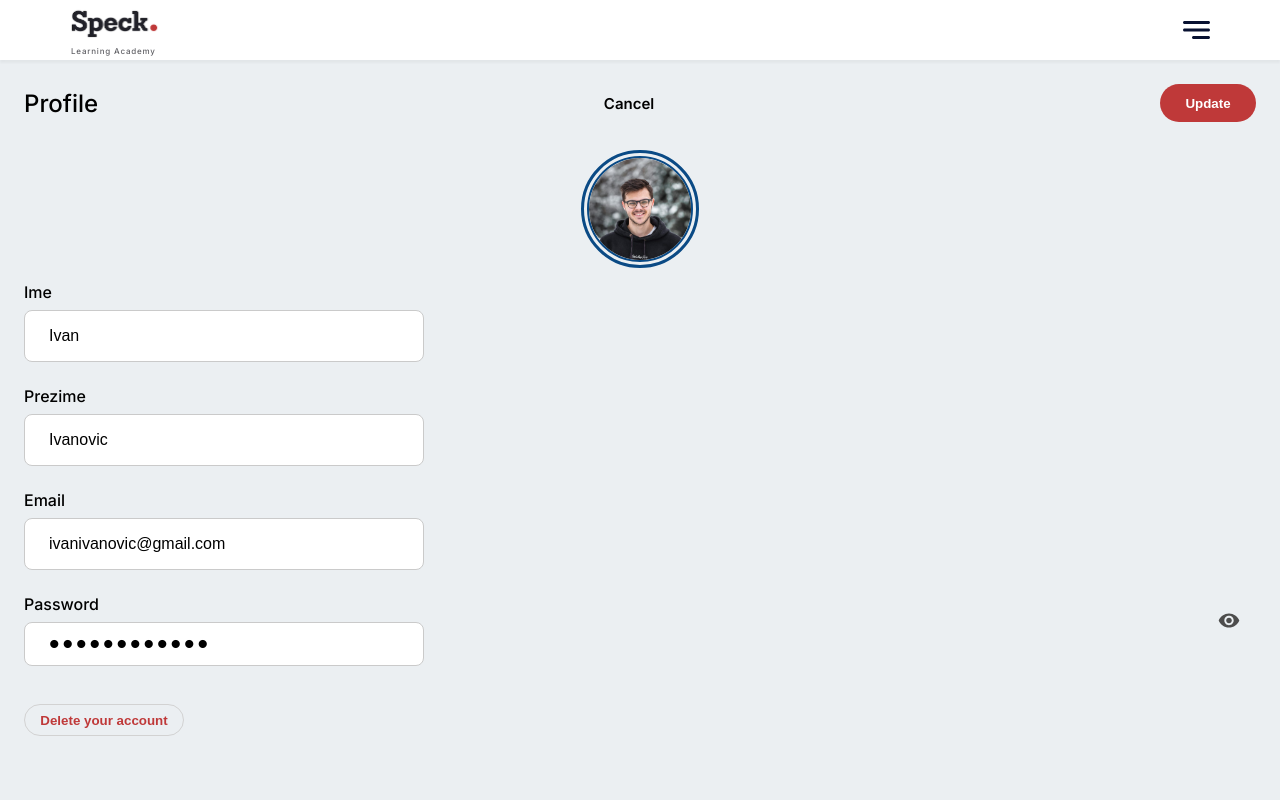
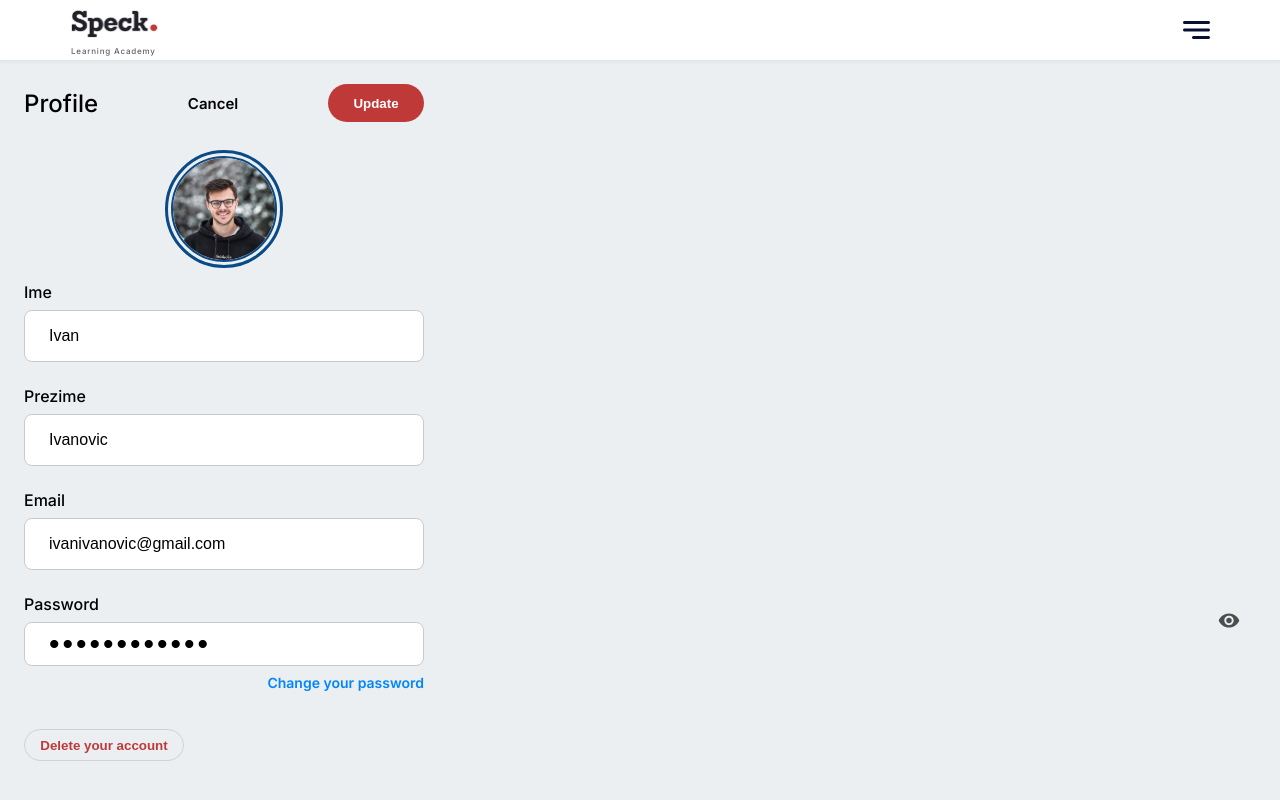
Before and after one commit to Tin21/Speck-Teamwork, a React (Vite) app: page /profile in a window 1280 px wide. Both pictures are taken after a click on the button "Edit". Built offline with nearby package versions, Linux system fonts and the light colour scheme.

Commit message:
Finished profile page for mobile version

```diff
--- a/src/components/Profile/Profile.jsx
+++ b/src/components/Profile/Profile.jsx
@@ -11,6 +11,8 @@ import {
   UserAvatar,
   ProfileWrapper,
   VisibleIcon,
+  PassChangeWrapper,
+  PassChangeLink,
 } from './ProfileStyle';
 import { Formik } from 'formik';
 import {
@@ -19,12 +21,19 @@ import {
   RequiredField,
   Form,
   FormRow,
+  ErrorMessage,
 } from '../../utils/styles/generalStyles';
 import * as Yup from 'yup';
 
-const Profile = ({ imgSrc, imgAlt, firstName, lastName, email, password }) => {
+const Profile = ({ imgSrc, imgAlt }) => {
   const [update, setUpdate] = useState(false);
   const [passwordVisible, setPasswordVisible] = useState(false);
+  const [user, setUser] = useState({
+    firstName: 'Ivan',
+    lastName: 'Ivanovic',
+    email: 'ivanivanovic@gmail.com',
+    password: '123456789abc',
+  });
 
   const changeUpdate = () => {
     setUpdate(!update);
@@ -34,34 +43,33 @@ const Profile = ({ imgSrc, imgAlt, firstName, lastName, email, password }) => {
     setPasswordVisible(!passwordVisible);
   };
 
+  const changeData = (newData) => {
+    setUser({
+      firstName: newData.firstName,
+      lastName: newData.lastName,
+      email: newData.email,
+      password: newData.password,
+    });
+  };
+
   return (
     <ProfileWrapper>
+      {!update && ( //INITIAL STATE
+        <Formik>
+          {(formik) => (
+            <Form>
               <TitleWrapper>
                 <Title>Profile</Title>
-        {!update && (
                 <ButtonWrapper>
-            <ProfileButton onClick={() => changeUpdate()}>Edit</ProfileButton>
-          </ButtonWrapper>
-        )}
-        {update && (
-          <>
-            <Cancel onClick={() => changeUpdate()}>Cancel</Cancel>
-            <ButtonWrapper isUpdate>
                   <ProfileButton onClick={() => changeUpdate()}>
-                Update
+                    Edit
                   </ProfileButton>
                 </ButtonWrapper>
-          </>
-        )}
               </TitleWrapper>
               <PictureWrapper>
                 <UserAvatar src={imgSrc} alt={imgAlt} />
                 <PictureFrame />
               </PictureWrapper>
-      {!update && ( //INITIAL STATE
-        <Formik>
-          {(formik) => (
-            <Form>
               <FormRow>
                 <InputLabel isDisabled htmlFor="firstName">
                   Ime
@@ -70,9 +78,10 @@ const Profile = ({ imgSrc, imgAlt, firstName, lastName, email, password }) => {
                   isDisabled
                   type="text"
                   name="firstName"
-                  value={firstName}
+                  value={user.firstName}
                   disabled
                 />
+                <ErrorMessage component={'div'} name="firstName" />
               </FormRow>
               <FormRow>
                 <InputLabel isDisabled htmlFor="lastName">
@@ -82,9 +91,10 @@ const Profile = ({ imgSrc, imgAlt, firstName, lastName, email, password }) => {
                   isDisabled
                   type="text"
                   name="lastName"
-                  value={lastName}
+                  value={user.lastName}
                   disabled
                 />
+                <ErrorMessage component={'div'} name="lastName" />
               </FormRow>
               <FormRow>
                 <InputLabel isDisabled htmlFor="email">
@@ -94,9 +104,10 @@ const Profile = ({ imgSrc, imgAlt, firstName, lastName, email, password }) => {
                   isDisabled
                   type="text"
                   name="email"
-                  value={email}
+                  value={user.email}
                   disabled
                 />
+                <ErrorMessage component={'div'} name="email" />
               </FormRow>
               <FormRow>
                 <InputLabel isDisabled htmlFor="password">
@@ -108,9 +119,10 @@ const Profile = ({ imgSrc, imgAlt, firstName, lastName, email, password }) => {
                   isDisabled
                   type="password"
                   name="password"
-                  value={password}
+                  value={user.password}
                   disabled
                 />
+                <ErrorMessage component={'div'} name="password" />
               </FormRow>
               <FormRow>
                 <ProfileButton disabled isSecondaryDisabled>
@@ -122,36 +134,75 @@ const Profile = ({ imgSrc, imgAlt, firstName, lastName, email, password }) => {
         </Formik>
       )}
       {update && ( //UPDATING
-        <Formik>
+        <Formik
+          initialValues={{
+            firstName: `${user.firstName}`,
+            lastName: `${user.lastName}`,
+            email: `${user.email}`,
+            password: `${user.password}`,
+          }}
+          validationSchema={Yup.object({
+            firstName: Yup.string()
+              .required('First name is required')
+              .min(3, 'First name must be at least 3 characters long'),
+            lastName: Yup.string()
+              .required('Last name is required')
+              .min(3, 'Last name must be at least 3 characters long'),
+            email: Yup.string()
+              .required('Email is required')
+              .email('Invalid email adress'),
+          })}
+          onSubmit={(values, { setSubmitting, resetForm }) => {
+            const newData = {
+              firstName: values.firstName,
+              lastName: values.lastName,
+              email: values.email,
+              password: values.password,
+            };
+            changeUpdate();
+            setSubmitting();
+            changeData(newData);
+            resetForm();
+          }}
+        >
           {(formik) => (
             <Form>
+              <TitleWrapper>
+                <Title>Profile</Title>
+                <Cancel onClick={() => changeUpdate()}>Cancel</Cancel>
+                <ButtonWrapper isUpdate>
+                  <ProfileButton
+                    type="submit" /* onClick={() => changeUpdate() }*/
+                  >
+                    Update
+                  </ProfileButton>
+                </ButtonWrapper>
+              </TitleWrapper>
+              <PictureWrapper>
+                <UserAvatar src={imgSrc} alt={imgAlt} />
+                <PictureFrame />
+              </PictureWrapper>
               <FormRow>
                 <InputLabel isEnabled htmlFor="firstName">
                   Ime
                 </InputLabel>
-                <InputField
-                  isEnabled
-                  type="text"
-                  name="firstName"
-                  value={firstName}
-                />
+                <InputField isEnabled type="text" name="firstName" />
+
+                <ErrorMessage component={'div'} name="firstName" />
               </FormRow>
               <FormRow>
                 <InputLabel isEnabled htmlFor="lastName">
                   Prezime
                 </InputLabel>
-                <InputField
-                  isEnabled
-                  type="text"
-                  name="lastName"
-                  value={lastName}
-                />
+                <InputField isEnabled type="text" name="lastName" />
+                <ErrorMessage component={'div'} name="lastName" />
               </FormRow>
               <FormRow>
                 <InputLabel isEnabled htmlFor="email">
                   Email
                 </InputLabel>
-                <InputField isEnabled type="text" name="email" value={email} />
+                <InputField isEnabled type="text" name="email" />
+                <ErrorMessage component={'div'} name="email" />
               </FormRow>
 
               <FormRow>
@@ -165,7 +216,7 @@ const Profile = ({ imgSrc, imgAlt, firstName, lastName, email, password }) => {
                     isEnabled
                     type="password"
                     name="password"
-                    value={password}
+                    value={user.password}
                   />
                 )}
                 {passwordVisible && (
@@ -174,11 +225,16 @@ const Profile = ({ imgSrc, imgAlt, firstName, lastName, email, password }) => {
                     isEnabled
                     type="text"
                     name="password"
-                    value={password}
+                    value={user.password}
                   />
                 )}
+                <ErrorMessage component={'div'} name="password" />
+                <PassChangeWrapper>
+                  <PassChangeLink to={'/reset'}>
+                    Change your password
+                  </PassChangeLink>
+                </PassChangeWrapper>
               </FormRow>
-
               <FormRow>
                 <ProfileButton isSecondaryEnabled>
                   Delete your account
@@ -188,15 +244,6 @@ const Profile = ({ imgSrc, imgAlt, firstName, lastName, email, password }) => {
           )}
         </Formik>
       )}
-      {/* <Formik
-        initialValues={{
-          firstName: `${firstName}`,
-          lastName: `${lastName}`,
-          email: `${email}`,
-          password: `${password}`,
-        }}>
-            {formik }
-        </Formik> */}
     </ProfileWrapper>
   );
 };
--- a/src/components/Profile/ProfileStyle.js
+++ b/src/components/Profile/ProfileStyle.js
@@ -3,6 +3,7 @@ import { colors, breakpoints } from '../../utils/styles/theme';
 import { Button } from '../../utils/styles/generalStyles';
 import { ReactComponent as ProfilePictureCircle } from '../../assets/images/profile-circle.svg';
 import { ReactComponent as VisibilityIcon } from '../../assets/images/visibility-icon.svg';
+import { NavLink } from 'react-router-dom';
 
 export const ProfileWrapper = styled.div`
   padding: 24px;
@@ -106,3 +107,15 @@ export const VisibleIcon = styled(VisibilityIcon)`
   height: 15px;
   z-index: 2;
 `;
+
+export const PassChangeWrapper = styled.div`
+  display: flex;
+  justify-content: right;
+  margin-top: 8px;
+`;
+
+export const PassChangeLink = styled(NavLink)`
+  font-weight: 600;
+  font-size: 14px;
+  color: #0085ff;
+`;
--- a/src/pages/Profile/ProfilePage.jsx
+++ b/src/pages/Profile/ProfilePage.jsx
@@ -8,10 +8,12 @@ const ProfilePage = () => {
       <Profile
         imgSrc={UserAvatar}
         imgAlt={'User avatar'}
-        firstName={'Ivan'}
-        lastName={'Ivanovic'}
-        email={'ivanivanovic@gmail.com'}
-        password={'123456789abc'}
+        user={{
+          firstName: 'Ivan',
+          lastName: 'Ivanovic',
+          email: 'ivanivanovic@gmail.com',
+          password: '123456789abc',
+        }}
       />
     </>
   );
--- a/src/utils/styles/generalStyles.js
+++ b/src/utils/styles/generalStyles.js
@@ -1,6 +1,10 @@
 import styled from 'styled-components';
 import { breakpoints, colors } from './theme';
-import { Field as FieldFormik, Form as FormFormik } from 'formik';
+import {
+  Field as FieldFormik,
+  Form as FormFormik,
+  ErrorMessage as ErrorMessageFormik,
+} from 'formik';
 
 //GRID
 export const Grid = styled.div`
@@ -204,3 +208,9 @@ export const FormRow = styled.div`
     margin-bottom: 0;
   }
 `;
+
+export const ErrorMessage = styled(ErrorMessageFormik)`
+  font-size: 14px;
+  color: ${colors.redPrimary};
+  padding-top: 6px;
+`;
```
Lines whose indentation alone changed are shown as unchanged.
